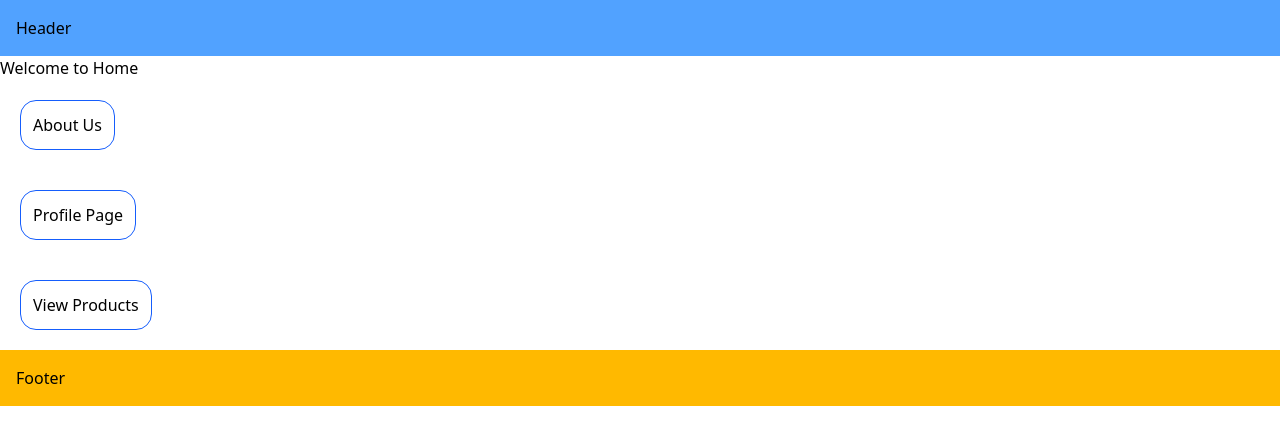
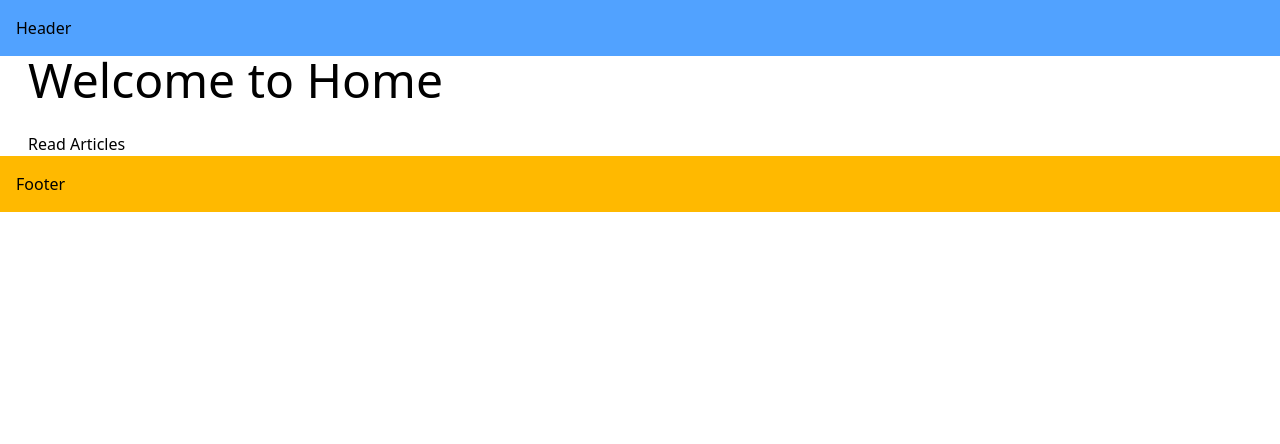
Before and after one commit to Nazil1712/NextJS, a Next.js app in the folder learning-next/: page / in a window 1280 px wide. Shown: the top 444 px of the page. Built offline with nearby package versions, Linux system fonts and the light colour scheme.

Commit message:
params and searchParams

```diff
--- /dev/null
+++ b/learning-next/src/app/(others)/article/[articleId]/page.js
@@ -0,0 +1,32 @@
+import Link from "next/link";
+
+export default async function Article({ params, searchParams }) {
+  const { articleId } = await params;
+  const { lang = "en" } = await searchParams;
+
+  console.log(lang);
+
+  return (
+    <>
+      <div className="ml-7 mt-7">
+        <h1>News Article Id :- {articleId}</h1>
+        <p>
+          Reading in Language :-{" "}
+          {lang == "en" ? "English" : (lang == "fr" ? "French" : "Spanish")}
+        </p>
+      </div>
+
+      <div className="mt-7">
+        <Link href={`/article/${articleId}?lang=en`} className="mr-7 ml-7">
+          Read in English
+        </Link>
+        <Link href={`/article/${articleId}?lang=fr`} className="mr-7">
+          Read in French
+        </Link>
+        <Link href={`/article/${articleId}?lang=es`} className="mr-7">
+          Read in Spanish
+        </Link>
+      </div>
+    </>
+  );
+}
--- a/learning-next/src/app/(others)/page.js
+++ b/learning-next/src/app/(others)/page.js
@@ -3,8 +3,8 @@ import Link from "next/link";
 export default function Home() {
   return (
     <>
-      <h1>Welcome to Home</h1>
-      <Link href={"/about"}>
+      <h1 className="text-5xl ml-7">Welcome to Home</h1>
+      {/* <Link href={"/about"}>
         <p className="border m-5 rounded-2xl border-blue-600 inline-block hover:bg-blue-600 hover:text-white p-3 hover:cursor-pointer">
           About Us
         </p>
@@ -15,13 +15,18 @@ export default function Home() {
           Profile Page
         </p>
       </Link>
-
       <br />
       <Link href={"/products"}>
         <p className="border m-5 rounded-2xl border-blue-600 inline-block hover:bg-blue-600 hover:text-white p-3 hover:cursor-pointer">
           View Products
         </p>
-      </Link>
+      </Link> */}
+
+      <div className="mt-7">
+        <Link href={"/article/breaking-news-123?lang=en"} className="mr-7 ml-7">
+          Read Articles
+        </Link>
+      </div>
     </>
   );
 }
```
Also changed, not shown: learning-next/src/miscellaneous/youtube/page.js (added, +8 -0 lines), learning-next/src/app/(others)/docs/[[...slug]]/page.js (line endings or trailing spaces).
